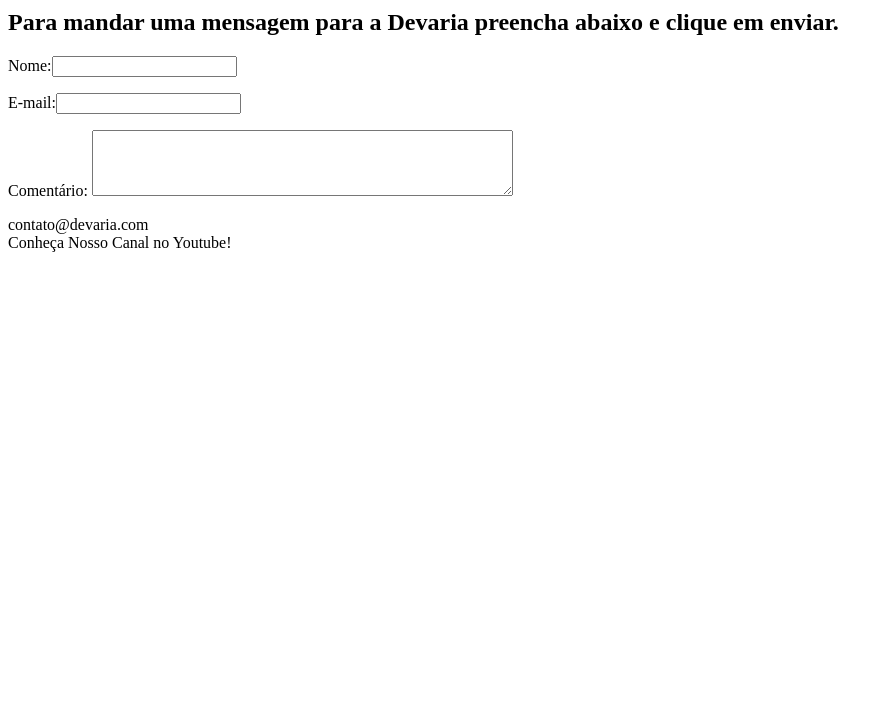
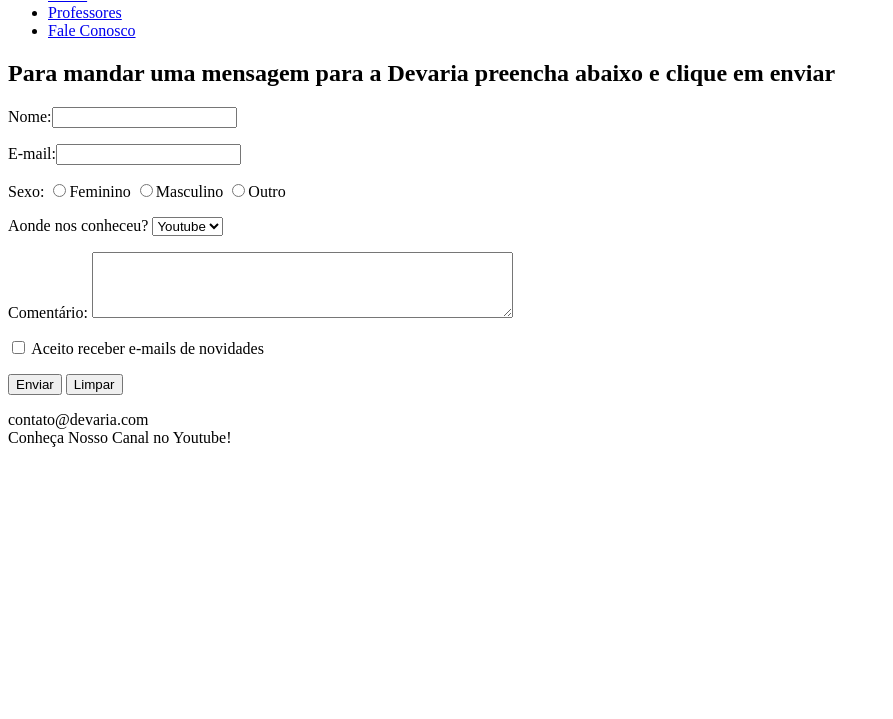
Before and after one commit to Scmazzucato/devaria-aulaHTML-2021, a plain HTML site: page FaleConosco.html in a window 1280 px wide. Shown: the part 81-800 px from the top of the page, without its empty margins (0-893 px from the left). Drawn offline with Linux system fonts and the light colour scheme.

Commit message:
inserção de tags (FaleConosco)

```diff
--- a/FaleConosco.html
+++ b/FaleConosco.html
@@ -7,6 +7,7 @@
     <body>
         <header>
             <nav>
+                <h1>Fale com a Devaria atráves dessa página</h1>
                 <ul>
                     <li><a href="index.html">Home</a></li>
                     <li><a href="Professores.html">Professores</a></li>
@@ -15,18 +16,39 @@
             </nav>
         </header>
         <main>
-            <h2>Para mandar uma mensagem para a Devaria preencha abaixo e clique em enviar.</h2>
+            <h2>Para mandar uma mensagem para a Devaria preencha abaixo e clique em enviar</h2>
             <section>
                 <form action="index.html">
                     <p>
-                        <label>Nome:</label><input type="text"name="Nome"/>
+                        <label>Nome:</label><input type="text" name="Nome" maxlength="60"/>
                     </p>
                     <p>
-                        <label>E-mail:</label><input type="text"name="Email"/>
+                        <label>E-mail:</label><input type="text" name="Email" maxlength="30"/>
                     </p>
                     <p>
+                        <label>Sexo:</label>
+                        <input type="radio" name="Sexo"/><label>Feminino</label>
+                        <input type="radio" name="Sexo"/><label>Masculino</label>
+                        <input type="radio" name="Sexo"/><label>Outro</label>
+                    </p>
+                        <label>Aonde nos conheceu?</label>
+                    <select name="Conheceu">
+                        <option selected>Youtube</option>
+                        <option>Google</option>
+                        <option>Amigos</option>
+                        <option>Outros</option>
+                    </select>
+                    <p>
                         <label>Comentário:</label>
-                        <textarea name="Comentario"rows="4"cols="50"></textarea>
+                        <textarea name="Comentario" rows="4" cols="50"></textarea>
+                    </p>
+                    <p>
+                        <input type="checkbox" name="Novidades" value="Aceite"/>
+                        <lavel>Aceito receber e-mails de novidades</lavel>
+                    </p>
+                    <p>
+                        <input type="submit" name="Enviar" value="Enviar"/>
+                        <input type="reset" name="Limpar" value="Limpar"/>
                     </p>
                 </form>
             </section>
```
